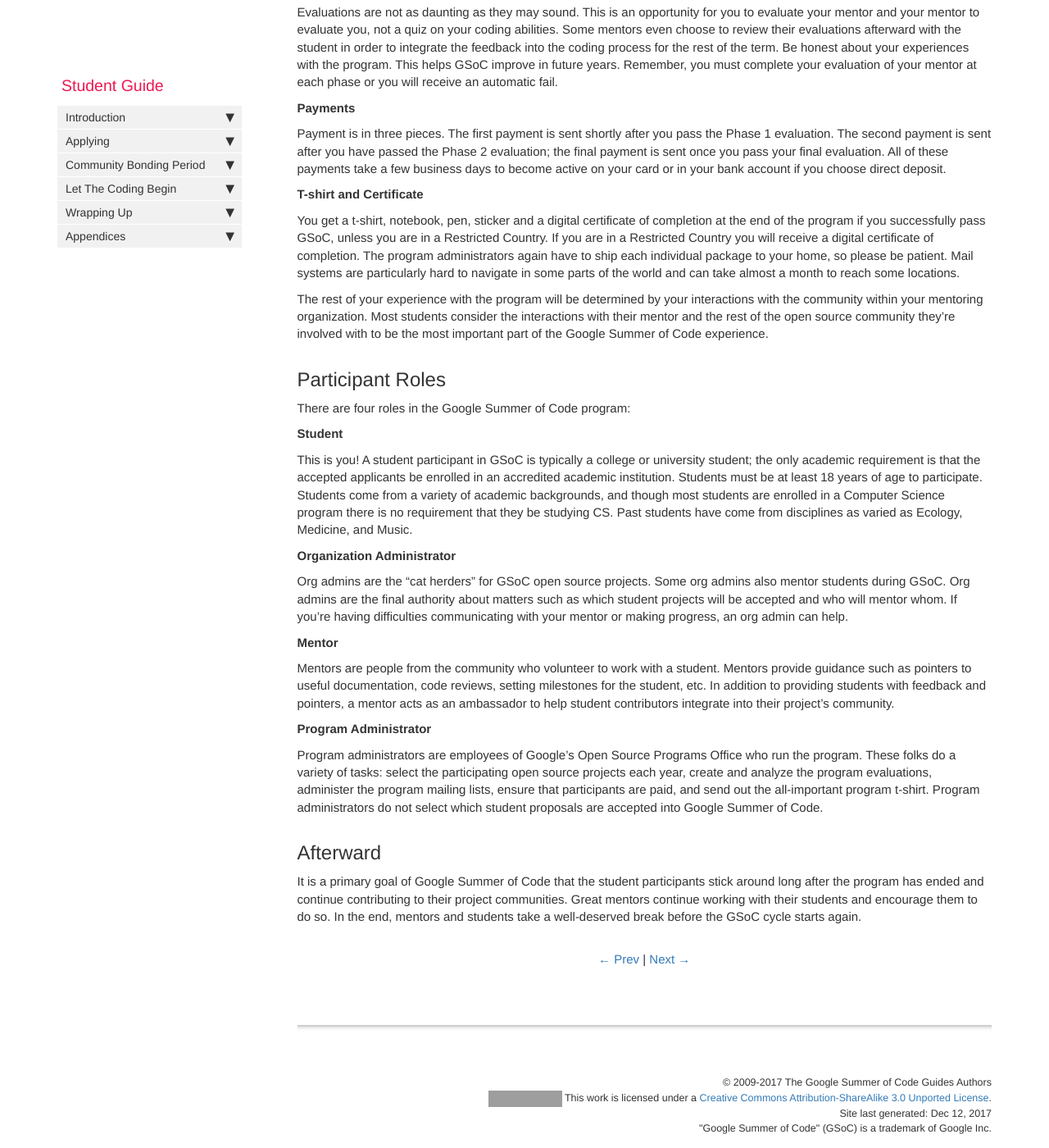
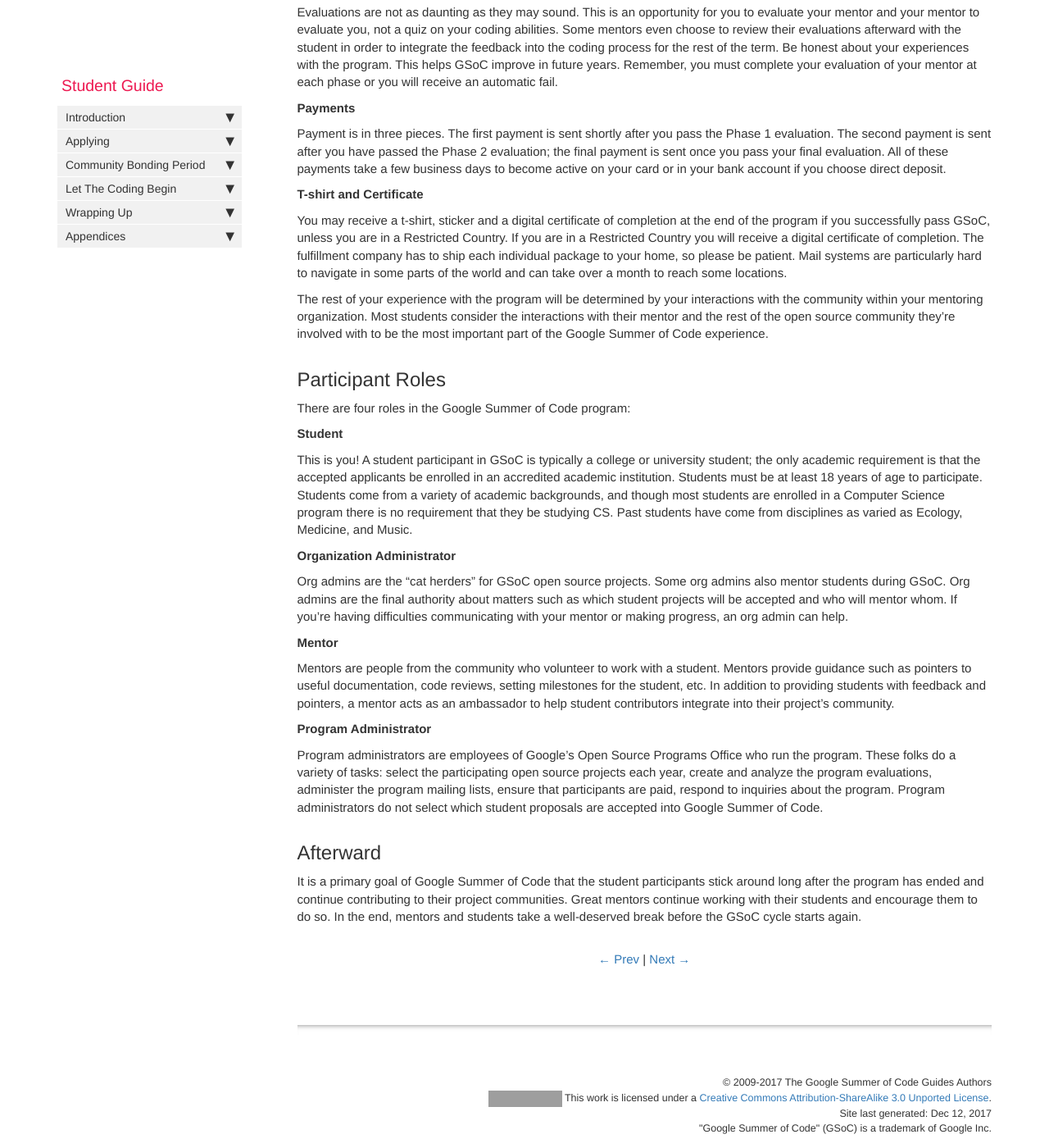
Before and after one commit to google/gsocguides, a Jekyll site: the page built from pages/student/08-how_gsoc_works.md, in a window 1280 px wide and 1400 px high, scrolled down 368 px. Shown: the whole window at 82% size. Built offline with Jekyll 4.4.1, drawn with Linux system fonts in a browser that asks for light colours; grey boxes are pictures that could not be loaded.

Commit message:
fix typos and remove notebook and pen info

```diff
--- a/pages/student/08-how_gsoc_works.md
+++ b/pages/student/08-how_gsoc_works.md
@@ -18,7 +18,7 @@ Payment is in three pieces. The first payment is sent shortly after you pass the
 
 **T-shirt and Certificate**
 
-You get a t-shirt, notebook, pen, sticker and a digital certificate of completion at the end of the program if you successfully pass GSoC, unless you are in a Restricted Country. If you are in a Restricted Country you will receive a digital certificate of completion. The program administrators again have to ship each individual package to your home, so please be patient. Mail systems are particularly hard to navigate in some parts of the world and can take almost a month to reach some locations.
+You may receive a t-shirt, sticker and a digital certificate of completion at the end of the program if you successfully pass GSoC, unless you are in a Restricted Country. If you are in a Restricted Country you will receive a digital certificate of completion. The fulfillment company has to ship each individual package to your home, so please be patient. Mail systems are particularly hard to navigate in some parts of the world and can take over a month to reach some locations.
 
 The rest of your experience with the program will be determined by your interactions with the community within your mentoring organization. Most students consider the interactions with their mentor and the rest of the open source community they're involved with to be the most important part of the Google Summer of Code experience.
 
@@ -41,7 +41,7 @@ Mentors are people from the community who volunteer to work with a student. Ment
 
 **Program Administrator**
 
-Program administrators are employees of Google's Open Source Programs Office who run the program. These folks do a variety of tasks: select the participating open source projects each year, create and analyze the program evaluations, administer the program mailing lists, ensure that participants are paid, and send out the all-important program t-shirt. Program administrators do not select which student proposals are accepted into Google Summer of Code.
+Program administrators are employees of Google's Open Source Programs Office who run the program. These folks do a variety of tasks: select the participating open source projects each year, create and analyze the program evaluations, administer the program mailing lists, ensure that participants are paid, respond to inquiries about the program. Program administrators do not select which student proposals are accepted into Google Summer of Code.
 
 
 ## Afterward
```
